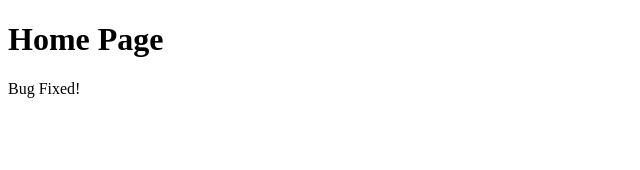
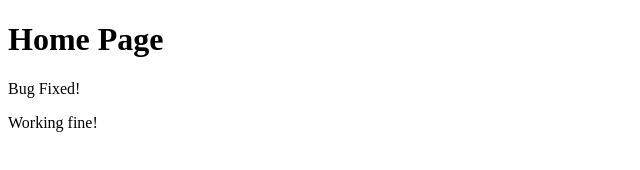
Before and after one commit to Sutheesh-vishal/GIT-Revision, a plain HTML site: page Index.html in a window 1280 px wide. Shown: the whole page, without its empty margins (0-640 px from the left). Drawn offline with Linux system fonts and the light colour scheme.

Commit message:
Test commit

```diff
--- a/Index.html
+++ b/Index.html
@@ -8,5 +8,6 @@
 <body>
     <h1>Home Page</h1>
     <p>Bug Fixed!</p>
+    <p>Working fine!</p>
 </body>
 </html>
```
